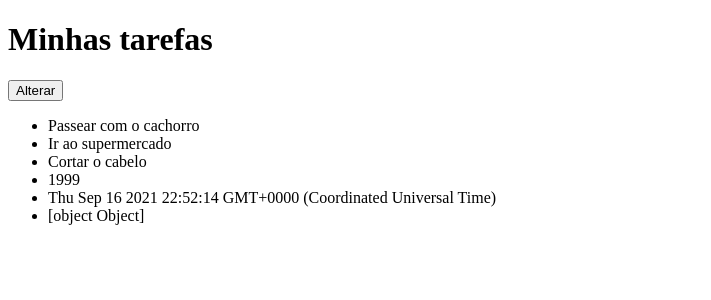
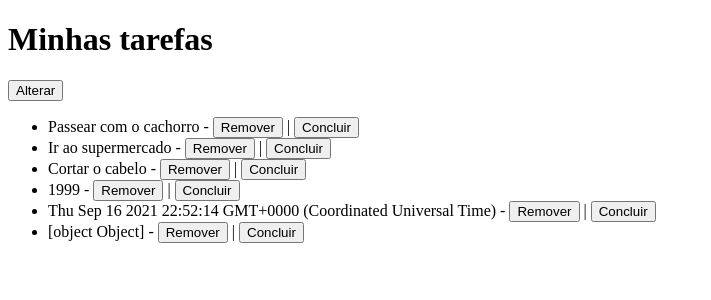
Before and after one commit to BrenoRev/BrenoRev.github.io, an Angular app: page / in a window 1280 px wide. Shown: the top 300 px of the page, without its empty margins (0-711 px from the left). Built offline with nearby package versions, Linux system fonts and the light colour scheme.

Commit message:
Criando a classe model de todo

```diff
--- a/src/app/app.component.html
+++ b/src/app/app.component.html
@@ -2,6 +2,6 @@
 <button (click)="alterarTexto()">Alterar</button>
 <ul>
   <li *ngFor="let todo of todos">
-    {{todo}}
+    {{todo}} - <button>Remover</button> | <button>Concluir</button>
   </li>
 </ul>
--- /dev/null
+++ b/src/models/todo.model.ts
@@ -0,0 +1,5 @@
+export class Todo{
+    public todo: String="";
+    public done: Boolean=false;
+    public id: number=1;
+}
```
